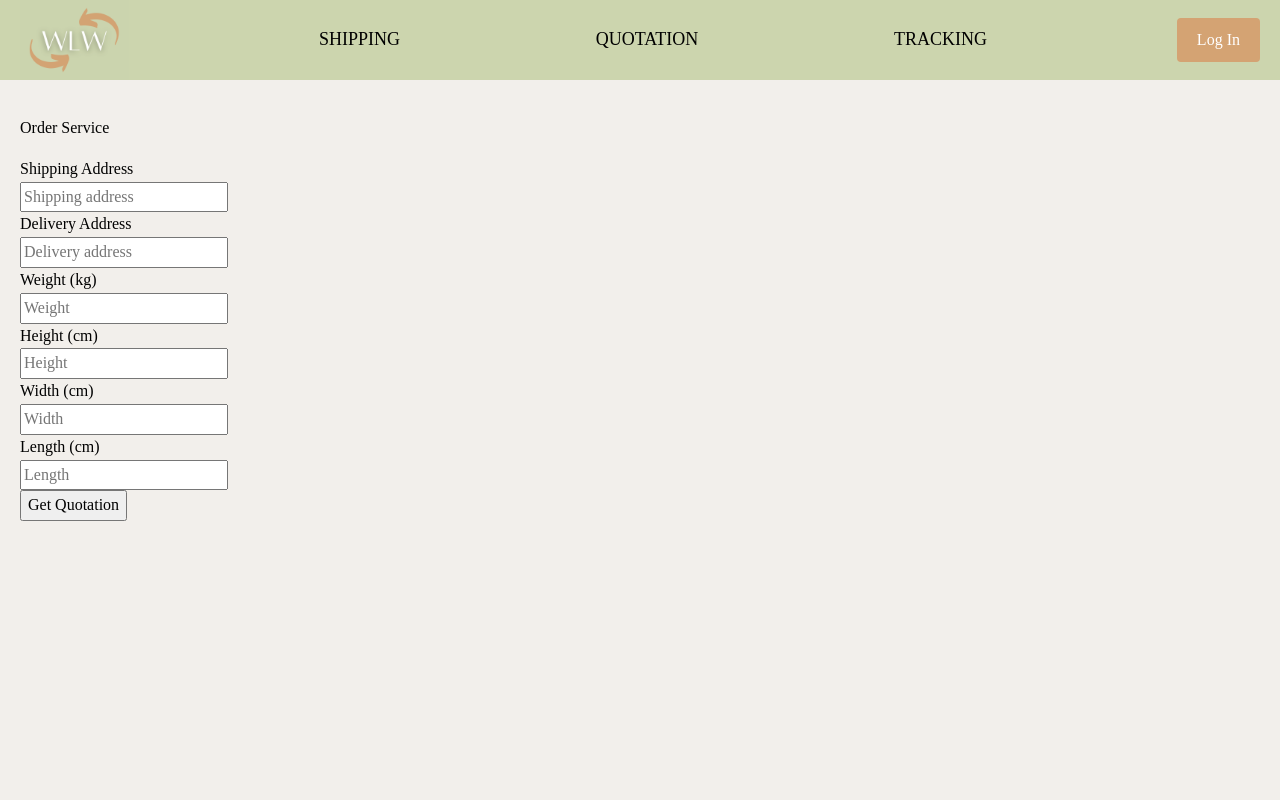
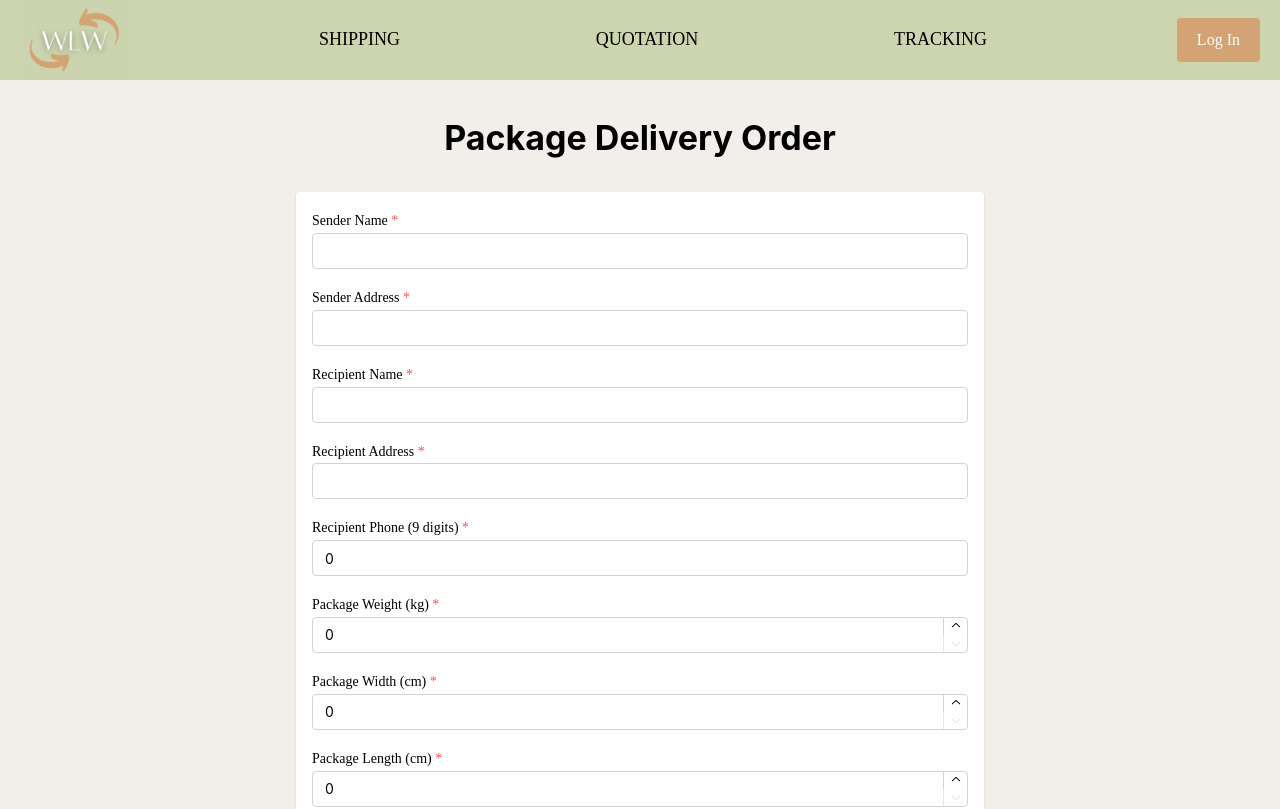
Before and after one commit to cristina-trofimov/WLW_soen343, a React (Vite) app in the folder frontend/: page /order in a window 1280 px wide. Shown: the top 809 px of the page. Built offline with nearby package versions, Linux system fonts and the light colour scheme.

Commit message:
i adapted user story 1 but now user story 2 is also broken i need to fix it and test both

```diff
--- a/frontend/src/pages/OrderPage.tsx
+++ b/frontend/src/pages/OrderPage.tsx
@@ -1,101 +1,202 @@
 import './QuotationPage.css';
 import { useState, ChangeEvent } from 'react';
 import axios from 'axios';
+import { Button, Container, Paper, Stack, TextInput, Textarea, Title, Group, NumberInput, Select, Alert } from '@mantine/core';
+import { DatePickerInput } from '@mantine/dates';
 
-// Define the type for a suggestion object
 type Suggestion = {
   display_name: string;
   lat: string;
   lon: string;
 };
 
-const OrderPage = () => {
-  const [shippingAddress, setShippingAddress] = useState('');
-  const [deliveryAddress, setDeliveryAddress] = useState('');
-  const [shippingCoords, setShippingCoords] = useState<[number, number] | null>(null);
-  const [deliveryCoords, setDeliveryCoords] = useState<[number, number] | null>(null);
-  const [shippingSuggestions, setShippingSuggestions] = useState<Suggestion[]>([]);
-  const [deliverySuggestions, setDeliverySuggestions] = useState<Suggestion[]>([]);
-  const [distance, setDistance] = useState<string | null>(null);
-  const [weight, setWeight] = useState('');
-  const [height, setHeight] = useState('');
-  const [width, setWidth] = useState('');
-  const [length, setLength] = useState('');
-  const [shippingPrices, setShippingPrices] = useState({
+interface FormData {
+  senderName: string;
+  senderAddress: string;
+  recipientName: string;
+  recipientAddress: string;
+  recipientPhone: number;
+  packageWeight: number;
+  packageHeight: number;
+  packageWidth: number;
+  packageLength: number;
+  chosenDeliveryDate: string;
+  chosenShippingPrice: number
+  deliveryMethod: string;
+  specialInstructions: string;
+  senderAddressCoords: [number, number] | null;
+  recipientAddressCoords: [number, number] | null;
+  senderAddressSuggestions: Suggestion[];
+  recipientAddressSuggestions: Suggestion[];
+  distance: string | null;
+  /* shippingPrices: {
+    regular: number;
+    express: number;
+    eco: number;
+  };
+  deliveryDate: {
+    regular: string;
+    express: string;
+    eco: string;
+  };*/
+
+}
+
+const OrderPage: React.FC = () => {
+  const [formData, setFormData] = useState<FormData>({
+    senderName: '',
+    senderAddress: '',
+    recipientName: '',
+    recipientAddress: '',
+    recipientPhone: 0,
+    packageWeight: 0,
+    packageHeight: 0,
+    packageWidth: 0,
+    packageLength: 0,
+    chosenDeliveryDate: '',
+    chosenShippingPrice: 0,
+    deliveryMethod: '',
+    specialInstructions: '',
+    senderAddressCoords: null,
+    recipientAddressCoords: null,
+    senderAddressSuggestions: [],
+    recipientAddressSuggestions: [],
+    distance: null
+  /*  shippingPrices: {
       regular: 0,
       express: 0,
-    eco: 0
-  });
-  const [deliveryDate, setDeliveryDate] = useState({
+      eco: 0,
+    },
+    deliveryDate: {
       regular: "",
       express: "",
       eco: ""
+    } */
   });
+  const [phoneError, setPhoneError] = useState<string | null>(null);
 
-  // Handle address input change
-  const handleAddressChange = async (
-    e: ChangeEvent<HTMLInputElement>,
-    setAddress: React.Dispatch<React.SetStateAction<string>>,
-    setCoords: React.Dispatch<React.SetStateAction<[number, number] | null>>,
-    setSuggestions: React.Dispatch<React.SetStateAction<Suggestion[]>>
-  ) => {
+/*
+  const handleSubmit = (e: React.FormEvent) => {
+    e.preventDefault();
+
+    // Validate recipientPhone to be exactly 9 digits
+    const phoneString = formData.recipientPhone.toString();
+    if (phoneString.length !== 9) {
+      setPhoneError('Recipient phone number must be exactly 9 digits.');
+      return;
+    } else {
+      setPhoneError(''); // Clear error if valid
+    }
+
+    console.log('Form submitted:', formData);
+    // Here you would typically send the data to your backend
+  }; */
+  // Main form data change handler
+const handleInputChange = (field: keyof FormData, value: any) => {
+  setFormData((prevData) => ({
+    ...prevData,
+    [field]: value,
+  }));
+};
+
+// Handle form submission with final validation and distance calculation
+const handleSubmit = (e: React.FormEvent) => {
+  e.preventDefault();
+
+  // Final phone validation
+  const phoneString = formData.recipientPhone.toString();
+  if (phoneString.length !== 9) {
+    setPhoneError('Recipient phone number must be exactly 9 digits.');
+    return;
+  } else {
+    setPhoneError('');
+  }
+
+  // Ensure that shipping and delivery coordinates are present before submitting
+  const { senderAddressCoords, recipientAddressCoords } = formData;
+  if (senderAddressCoords && recipientAddressCoords) {
+    calculateDistance(); // Final distance calculation before form submission
+  }
+
+  console.log('Form submitted:', formData);
+  // Here you would typically send the data to your backend
+};
+
+const handleAddressChange = async (e: ChangeEvent<HTMLInputElement>,
+                                   addressType: 'senderAddress' | 'recipientAddress') => {
     const query = e.target.value;
-    setAddress(query);
+
+    // Update the formData state for the appropriate address field
+    setFormData((prev) => ({
+      ...prev,
+      [addressType]: query,
+    }));
 
     if (query.length > 2) {
       try {
-        const response = await axios.get(
-          `https://nominatim.openstreetmap.org/search?format=json&q=${query}&countrycodes=ca`
-        );
-        setSuggestions(response.data);
-        setCoords(null);  // Clear previous coordinates
+        const response = await axios.get(`https://nominatim.openstreetmap.org/search?format=json&q=${query}&countrycodes=ca`);
+
+        // Update suggestions and clear previous coordinates based on the address type
+        setFormData((prev) => ({
+          ...prev,
+          [`${addressType}Suggestions`]: response.data,
+          [`${addressType}Coords`]: null, // Clear previous coordinates
+        }));
       } catch (error) {
-        console.error('Error fetching address suggestions:', error);
+        console.error("Error fetching address suggestions:", error);
       }
     } else {
-      setSuggestions([]);
+      // Clear suggestions if the query is too short
+      setFormData((prev) => ({
+        ...prev,
+        [`${addressType}Suggestions`]: [],
+      }));
     }
   };
 
-  // Handle suggestion selection
     const handleSelectSuggestion = (
     suggestion: Suggestion,
-    setAddress: React.Dispatch<React.SetStateAction<string>>,
-    setCoords: React.Dispatch<React.SetStateAction<[number, number] | null>>,
-    setSuggestions: React.Dispatch<React.SetStateAction<Suggestion[]>>
+ addressType: 'senderAddress' | 'recipientAddress'
 ) => {
-    setAddress(suggestion.display_name);
-    setCoords([parseFloat(suggestion.lat), parseFloat(suggestion.lon)]);
-    setSuggestions([]);
+  setFormData((prev) => ({
+    ...prev,
+    [addressType]: suggestion.display_name,
+    [`${addressType}Coords`]: [parseFloat(suggestion.lat), parseFloat(suggestion.lon)],
+    [`${addressType}Suggestions`]: [],
+  }));
 };
 
-  // Function to calculate the shipping prices
  const calculateShippingPrices = (distance: number) => {
-    if (!weight || !height || !width || !length) {
+
+    // Validate that all package dimensions are filled
+    if (!formData.packageWeight || !formData.packageHeight || !formData.packageWidth || !formData.packageLength) {
       alert('Please fill all package dimensions (weight, height, width, length)');
       return;
     }
 
-    const packageWeight = parseFloat(weight);
-    const packageHeight = parseFloat(height);
-    const packageWidth = parseFloat(width);
-    const packageLength = parseFloat(length);
+    // Basic calculation for volume and weight-based price (sample formula)
+    const volume = formData.packageHeight * formData.packageWidth * formData.packageLength; // Volume in cubic units
+    const basePrice = volume * 0.10 + formData.packageWeight * 0.25 + 5 + 0.90 * distance; // Price formula
 
-    // Basic calculation for volume and weight-based price (just a sample formula)
-    const volume = packageHeight * packageWidth * packageLength;
-    const basePrice = volume * 0.10 + packageWeight * 0.25 + 5 + 0.90 * distance;
+    // Calculate prices for each shipping method
+    const regularPrice = basePrice;
+    const expressPrice = regularPrice * 1.2; // Express is 20% more expensive
+    const ecoPrice = regularPrice * 0.8; // Eco is 20% cheaper
 
-    const regularPrice = basePrice;
-    const expressPrice = regularPrice * 1.2;
-    const ecoPrice = regularPrice * 0.8;
-
-    setShippingPrices({
-      regular: parseFloat(regularPrice.toFixed(2)),
-      express: parseFloat(expressPrice.toFixed(2)),
-      eco: parseFloat(ecoPrice.toFixed(2))
-    });
+   const finalPrice =
+    formData.deliveryMethod === 'regular' ? parseFloat(regularPrice.toFixed(2)) :
+    formData.deliveryMethod === 'express' ? parseFloat(expressPrice.toFixed(2)) :
+    parseFloat(ecoPrice.toFixed(2));
+    // Update the shipping prices in formData
+    setFormData((prevData) => ({
+  ...prevData,
+  chosenShippingPrice: finalPrice // Directly specify the property name
+}));
   };
 
+ // const handleBlur = (setSuggestions: React.Dispatch<React.SetStateAction<Suggestion[]>>) => {
+ //   setSuggestions([]);  // Hide suggestions when the input loses focus
+  //};
     const calculateDeliveryDate = (daysToAdd: number): string => {
     const today = new Date();
     today.setDate(today.getDate() + daysToAdd);
@@ -105,21 +206,23 @@ const OrderPage = () => {
       day: 'numeric'
     });
   };
-
 const updateDeliveryDates = () => {
-    setDeliveryDate({
-      regular: calculateDeliveryDate(5),
-      express: calculateDeliveryDate(2),
-      eco: calculateDeliveryDate(8)
-    });
+  const date =   formData.deliveryMethod === 'regular' ? calculateDeliveryDate(5) :
+    formData.deliveryMethod === 'express' ? calculateDeliveryDate(7) :
+    calculateDeliveryDate(8);
+  setFormData((prevData) => ({
+      ...prevData,
+      chosenDeliveryDate: date
+    }));
   };
 
   // Calculate the distance using OpenRouteService API
   const calculateDistance = () => {
-    if (shippingCoords && deliveryCoords) {
-      const apiKey = '5b3ce3597851110001cf6248f835839e4a72421881fa97ad83367c9d';
+    if (formData.senderAddressCoords && formData.recipientAddressCoords) {
+      const apiKey = '5b3ce3597851110001cf6248f835839e4a72421881fa97ad83367c9d'; // Your OpenRouteService API Key
       const url = `https://api.openrouteservice.org/v2/directions/driving-car/geojson`;
 
+      // Create a new XMLHttpRequest
       const request = new XMLHttpRequest();
 
       request.open('POST', url);
@@ -133,48 +236,56 @@ const OrderPage = () => {
             const responseData = JSON.parse(this.responseText);
             const distanceInMeters = responseData.features[0].properties.segments[0].distance;
             const distanceInKm = (distanceInMeters / 1000).toFixed(2);
-            setDistance(distanceInKm + ' km');
+            formData.distance = distanceInKm + 'km';
             calculateShippingPrices(parseFloat(distanceInKm));
             updateDeliveryDates();
           } else {
-            setDistance('Error calculating distance');
+            formData.distance = 'Error calculating distance';
           }
         }
       };
 
       const body = `{
         "coordinates": [
-          [${shippingCoords[1]}, ${shippingCoords[0]}],
-          [${deliveryCoords[1]}, ${deliveryCoords[0]}]
+          [${formData.senderAddressCoords[1]}, ${formData.senderAddressCoords[0]}],
+          [${formData.recipientAddressCoords[1]}, ${formData.recipientAddressCoords[0]}]
         ]
       }`;
 
       request.send(body);
     } else {
-      setDistance('Invalid coordinates');
+      formData.distance='Invalid coordinates';
     }
   };
 
   return (
-    <div>
-      <p>Order Service</p>
-      <form id="orderForm" onSubmit={(e) => e.preventDefault()}>
-        <label>Shipping Address</label><br />
-        <input
-          type="text"
-          value={shippingAddress}
-          onChange={(e) =>
-            handleAddressChange(e, setShippingAddress, setShippingCoords, setShippingSuggestions)
-          }
-          placeholder="Shipping address"
-        /><br />
-        {shippingSuggestions.length > 0 && (
+    <Container size="sm">
+      <Title order={1} ta="center" mt="md" mb="xl">
+        Package Delivery Order
+      </Title>
+
+      <Paper shadow="xs" p="md">
+        <form onSubmit={handleSubmit}>
+          <Stack gap="md">
+            <TextInput
+              label="Sender Name"
+              required
+              value={formData.senderName}
+              onChange={(e) => handleInputChange('senderName', e.currentTarget.value)}
+            />
+            <TextInput
+              label="Sender Address"
+              required
+              value={formData.senderAddress}
+              onChange={(e) => handleAddressChange(e, 'senderAddress')}
+            />
+             {formData.senderAddressSuggestions.length > 0 && (
           <div className="suggestion-container">
-            {shippingSuggestions.map((suggestion, index) => (
+            {formData.senderAddressSuggestions.map((suggestion, index) => (
               <div
                 key={index}
                 onClick={() =>
-                  handleSelectSuggestion(suggestion, setShippingAddress, setShippingCoords, setShippingSuggestions)
+                  handleSelectSuggestion(suggestion, 'senderAddress')
                 }
                 className="suggestion-item"
               >
@@ -183,23 +294,25 @@ const OrderPage = () => {
             ))}
           </div>
         )}
-
-        <label>Delivery Address</label><br />
-        <input
-          type="text"
-          value={deliveryAddress}
-          onChange={(e) =>
-            handleAddressChange(e, setDeliveryAddress, setDeliveryCoords, setDeliverySuggestions)
-          }
-          placeholder="Delivery address"
-        /><br />
-        {deliverySuggestions.length > 0 && (
+            <TextInput
+              label="Recipient Name"
+              required
+              value={formData.recipientName}
+              onChange={(e) => handleInputChange('recipientName', e.currentTarget.value)}
+            />
+            < TextInput
+              label="Recipient Address"
+              required
+              value={formData.recipientAddress}
+            onChange={(e) => handleAddressChange(e, 'recipientAddress')}
+            />
+            {formData.recipientAddressSuggestions.length > 0 && (
           <div className="suggestion-container">
-            {deliverySuggestions.map((suggestion, index) => (
+            {formData.recipientAddressSuggestions.map((suggestion, index) => (
               <div
                 key={index}
                 onClick={() =>
-                  handleSelectSuggestion(suggestion, setDeliveryAddress, setDeliveryCoords, setDeliverySuggestions)
+                  handleSelectSuggestion(suggestion, 'recipientAddress')
                 }
                 className="suggestion-item"
               >
@@ -208,56 +321,65 @@ const OrderPage = () => {
             ))}
             </div>
         )}
-
-        <label>Weight (kg)</label><br />
-        <input
-          name="weight"
-          type="text"
-          value={weight}
-          onChange={(e) => setWeight(e.target.value)}
-          placeholder="Weight"
-        /><br />
-        <label>Height (cm)</label><br />
-        <input
-          name="height"
-          type="text"
-          value={height}
-          onChange={(e) => setHeight(e.target.value)}
-          placeholder="Height"
-        /><br />
-        <label>Width (cm)</label><br />
-        <input
-          name="width"
-          type="text"
-          value={width}
-          onChange={(e) => setWidth(e.target.value)}
-          placeholder="Width"
-        /><br />
-        <label>Length (cm)</label><br />
-        <input
-          name="length"
-          type="text"
-          value={length}
-          onChange={(e) => setLength(e.target.value)}
-          placeholder="Length"
-        /><br />
-
-        <button onClick={calculateDistance}>Get Quotation</button>
+            <TextInput
+              label="Recipient Phone (9 digits)"
+              required
+              value={formData.recipientPhone.toString()}
+              onChange={(e) => handleInputChange('recipientPhone', Number(e.currentTarget.value))}
+              error={phoneError}
+            />
+            {phoneError && <Alert color="red">{phoneError}</Alert>}
+            <NumberInput
+              label="Package Weight (kg)"
+              required
+              min={0}
+              value={formData.packageWeight}
+              onChange={(value) => handleInputChange('packageWeight', value || 0)}
+            />
+            <NumberInput
+              label="Package Width (cm)"
+              required
+              min={0}
+              value={formData.packageWidth}
+              onChange={(value) => handleInputChange('packageWidth', value || 0)}
+            />
+            <NumberInput
+              label="Package Length (cm)"
+              required
+              min={0}
+              value={formData.packageLength}
+              onChange={(value) => handleInputChange('packageLength', value || 0)}
+            />
+            <NumberInput
+              label="Package Height (cm)"
+              required
+              min={0}
+              value={formData.packageHeight}
+              onChange={(value) => handleInputChange('packageHeight', value || 0)}
+            />
+            <Select
+              label="Delivery Method"
+              required
+              data={[
+                { value: 'standard', label: 'Standard' },
+                { value: 'express', label: 'Express' },
+                { value: 'overnight', label: 'Overnight' },
+              ]}
+              value={formData.deliveryMethod}
+              onChange={(value) => handleInputChange('deliveryMethod', value || '')}
+            />
+            <Textarea
+              label="Special Instructions"
+              value={formData.specialInstructions}
+              onChange={(e) => handleInputChange('specialInstructions', e.currentTarget.value)}
+            />
+            <Group justify="right" mt="md">
+              <Button type="submit">Place Order</Button>
+            </Group>
+          </Stack>
         </form>
-
-      {distance && (
-        <>
-          <p>Distance: {distance}</p>
-
-          <div>
-            <p>Shipping Dates</p>
-            <p>Regular Shipping: ${shippingPrices.regular} (delivers: {deliveryDate.regular})</p>
-            <p>Express Shipping: ${shippingPrices.express} (delivers: {deliveryDate.express})</p>
-            <p>Eco Shipping: ${shippingPrices.eco} (delivers: {deliveryDate.eco})</p>
-          </div>
-        </>
-      )}
-    </div>
+      </Paper>
+    </Container>
   );
 };
 
--- a/frontend/src/pages/QuotationPage.css
+++ b/frontend/src/pages/QuotationPage.css
@@ -3,7 +3,7 @@
     border: 1px solid #ccc;
     background-color: white;
     width: 100%;
-    max-height: 200px;
+    max-height: 500px;
     overflow-y: auto;
     z-index: 1;
 }
```
Also changed, not shown: frontend/src/pages/OrderPage.css (+20 -0 lines), frontend/src/pages/QuotationPage.tsx (+52 -18 lines). Lines whose indentation alone changed are shown as unchanged.
